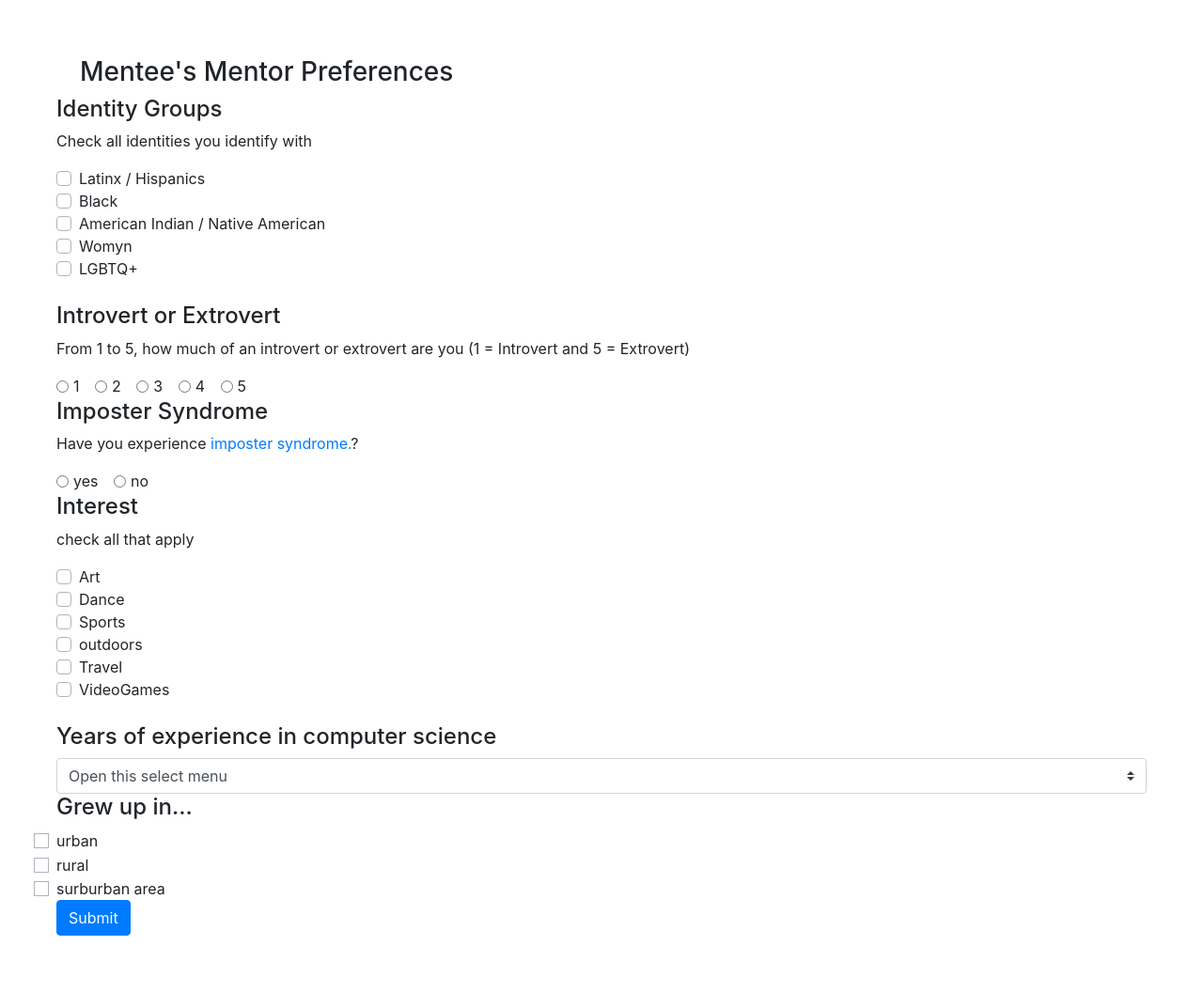
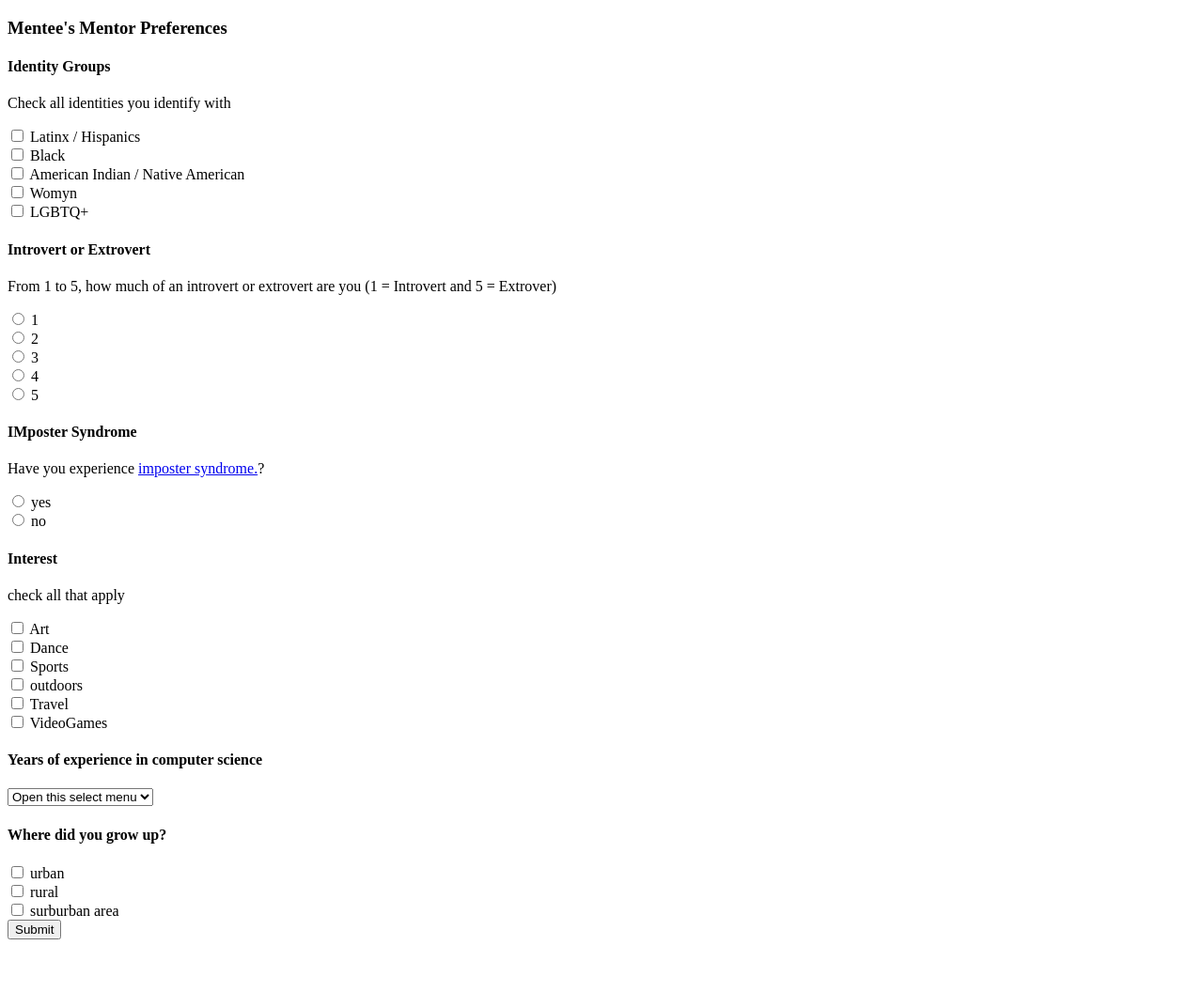
Before and after one commit to patricianoj/codehouse, a Flask app: page / in a window 1280 px wide. Shown: the whole page at 94% size. After the commit the page ends 1000 px from the top, so only its background shows below. Run offline with Flask 2, Linux system fonts and the light colour scheme; parts of the project's set-up code (start-up, migrations or seed data) failed here and were passed over; some libraries are stand-ins or nearby versions.

Commit message:
remove bootstrap

```diff
--- a/templates/index.html
+++ b/templates/index.html
@@ -1,51 +1,49 @@
 <!DOCTYPE html>
 <html lang="en">
+
 <head>
     <title>Mentee</title>
-        <link rel="stylesheet" href="https://stackpath.bootstrapcdn.com/bootstrap/4.3.1/css/bootstrap.min.css" integrity="sha384-ggOyR0iXCbMQv3Xipma34MD+dH/1fQ784/j6cY/iJTQUOhcWr7x9JvoRxT2MZw1T" crossorigin="anonymous">
+</head>
 
-        <style>
-            body {
-                padding: 60px;
-            }
-        @media (max-width: 980px) {
-            body {
-                padding-top: 0;
-            }
-        }
-        </style>
-    </head>
 <body>
+
         <div class="container">
-            <h3>Mentee's Mentor Preferences</h3>
+            <h3 class="text-muted">Mentee's Mentor Preferences</h3>
         </div>
+
         <form action = "{{ url_for('set_mentor_request', id = name) }}"  method = "post">
+        <div class="row marketing">
+            <div class="col-lg-6">
                 <h4>Identity Groups</h4>
                 <p>Check all identities you identify with</p>
                 <div class="custom-control custom-checkbox">
                     <input type="checkbox" class="custom-control-input" id="customCheck1" name="Latinx">
                     <label class="custom-control-label" for="customCheck1">Latinx / Hispanics</label>
                 </div>
+
                 <div class="custom-control custom-checkbox">
                     <input type="checkbox" class="custom-control-input" id="customCheck2" name="Black">
                     <label class="custom-control-label" for="customCheck1">Black</label>
                 </div>
+
                 <div class="custom-control custom-checkbox">
                     <input type="checkbox" class="custom-control-input" id="customCheck3" name="AmericanIndia">
                     <label class="custom-control-label" for="customCheck1">American Indian / Native American</label>
                 </div>
+
                 <div class="custom-control custom-checkbox">
                     <input type="checkbox" class="custom-control-input" id="customCheck4" name="Womyn">
                      <label class="custom-control-label" for="customCheck1">Womyn</label>
                 </div>
+
                 <div class="custom-control custom-checkbox">
                     <input type="checkbox" class="custom-control-input" id="customCheck5" name="LGBTQ">
                      <label class="custom-control-label" for="customCheck1">LGBTQ+</label>
                 </div>
-            <br>
+        </div>
 
                 <h4>Introvert or Extrovert</h4>
-            <p>From 1 to 5, how much of an introvert or extrovert are you (1 = Introvert and 5 = Extrovert)</p>
+                <p>From 1 to 5, how much of an introvert or extrovert are you (1 = Introvert and 5 = Extrover)</p>
                 <div class="form-check form-check-inline">
                     <input class="form-check-input" type="radio" name="Introvert" id="inlineRadio1" value="1" >
                     <label class="form-check-label" for="inlineRadio1">1</label>
@@ -66,9 +64,9 @@
                     <input class="form-check-input" type="radio" name="Introvert" id="inlineRadio5" value="5">
                     <label class="form-check-label" for="inlineRadio5">5</label>
                 </div>
-            <br>
 
-            <h4>Imposter Syndrome</h4>
+
+                <h4>IMposter Syndrome</h4>
                 <p>Have you experience <a href=" " title="definition">imposter syndrome.</a>? </p>
                 <div class="form-check form-check-inline">
                     <input class="form-check-input" type="radio" name="Imposter" id="inlineRadio1" value="1">
@@ -78,14 +76,16 @@
                     <input class="form-check-input" type="radio" name="Imposter" id="inlineRadio2" value="2">
                     <label class="form-check-label" for="inlineRadio2">no</label>
                 </div>
-            <br>
+            </div>
 
+            <div class="col-lg-6">
                 <h4>Interest</h4>
                 <p>check all that apply</p>
                  <div class="custom-control custom-checkbox">
                     <input type="checkbox" class="custom-control-input" id="customCheck1" name="Art">
                      <label class="custom-control-label" for="customCheck1">Art</label>
                 </div>
+
                  <div class="custom-control custom-checkbox">
                     <input type="checkbox" class="custom-control-input" id="customCheck2" name="Dance">
                      <label class="custom-control-label" for="customCheck2">Dance</label>
@@ -94,6 +94,7 @@
                     <input type="checkbox" class="custom-control-input" id="customCheck3" name="Sports">
                      <label class="custom-control-label" for="customCheck3">Sports</label>
                 </div>
+
                  <div class="custom-control custom-checkbox">
                     <input type="checkbox" class="custom-control-input" id="customCheck4" name="outdoors">
                      <label class="custom-control-label" for="customCheck4">outdoors</label>
@@ -102,11 +103,11 @@
                     <input type="checkbox" class="custom-control-input" id="customCheck5" name="Travel">
                      <label class="custom-control-label" for="customCheck5">Travel</label>
                 </div>
+
                  <div class="custom-control custom-checkbox">
                     <input type="checkbox" class="custom-control-input" id="customCheck6" name="VideoGames">
                      <label class="custom-control-label" for="customCheck6">VideoGames</label>
                 </div>
-            <br>
 
                 <h4>Years of experience in computer science</h4>
                 <select class="custom-select" name="experience">
@@ -116,27 +117,26 @@
                     <option value="3">Three</option>
                     <option value="4">Four+</option>
                 </select>
-            <br>
 
-            <h4>Grew up in...</h4>
+                <h4>Where did you grow up?</h4>
                 <div class="btn-group" role="group" aria-label="Basic example" name="grewUp">
                      <input type="checkbox" class="custom-control-input" id="customCheck1" >
                      <label class="custom-control-label" for="customCheck1">urban</label>
                 </div>
-            <br>
               <div class="btn-group" role="group" aria-label="Basic example" name="grewUp2">
                      <input type="checkbox" class="custom-control-input" id="customCheck2">
                      <label class="custom-control-label" for="customCheck2">rural</label>
                 </div>
-            <br>
+
              <div class="btn-group" role="group" aria-label="Basic example" name="grewUp3">
                      <input type="checkbox" class="custom-control-input" id="customCheck2">
                      <label class="custom-control-label" for="customCheck2">surburban area</label>
                 </div>
-            <br>
 
+        </div>
+    </div>
   <button type="submit" class="btn btn-primary" data-toggle="button" aria-pressed="false" autocomplete="off"> Submit </button>
-            <br>
   </form>
  </body>
+
 </html>
```
Lines whose indentation alone changed are shown as unchanged.
